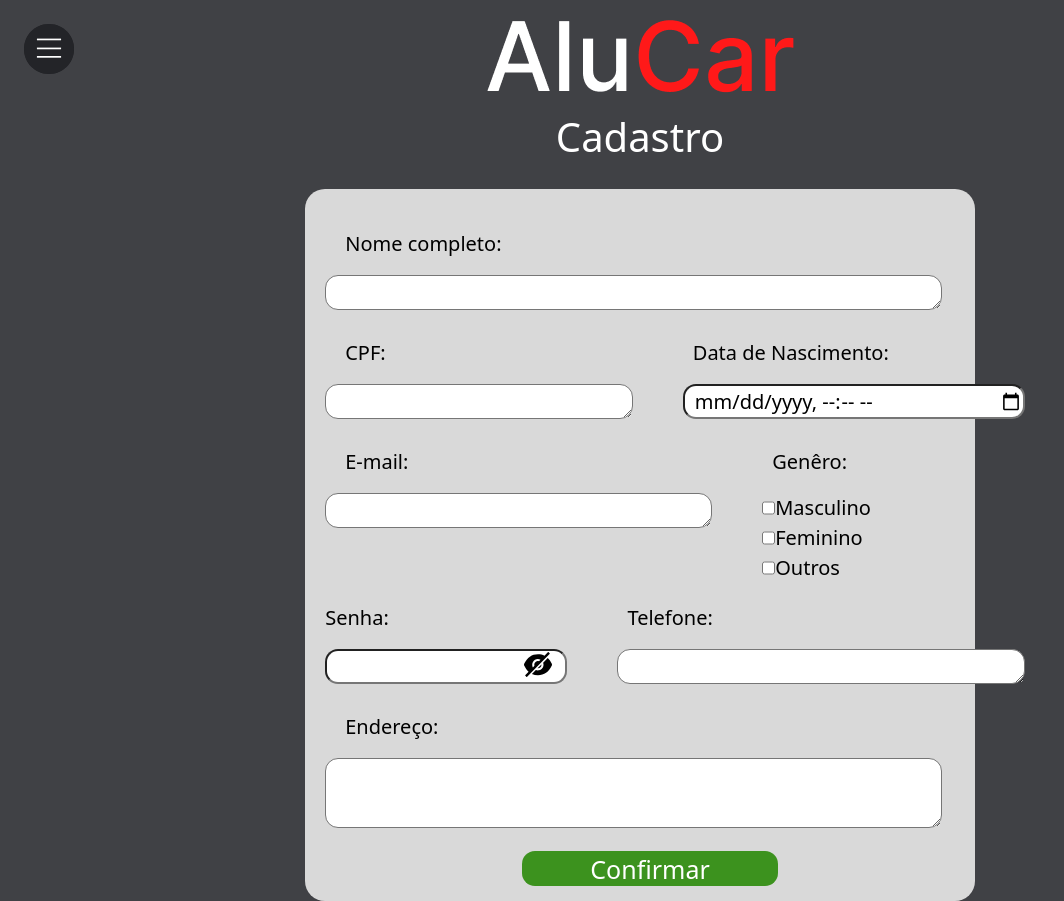
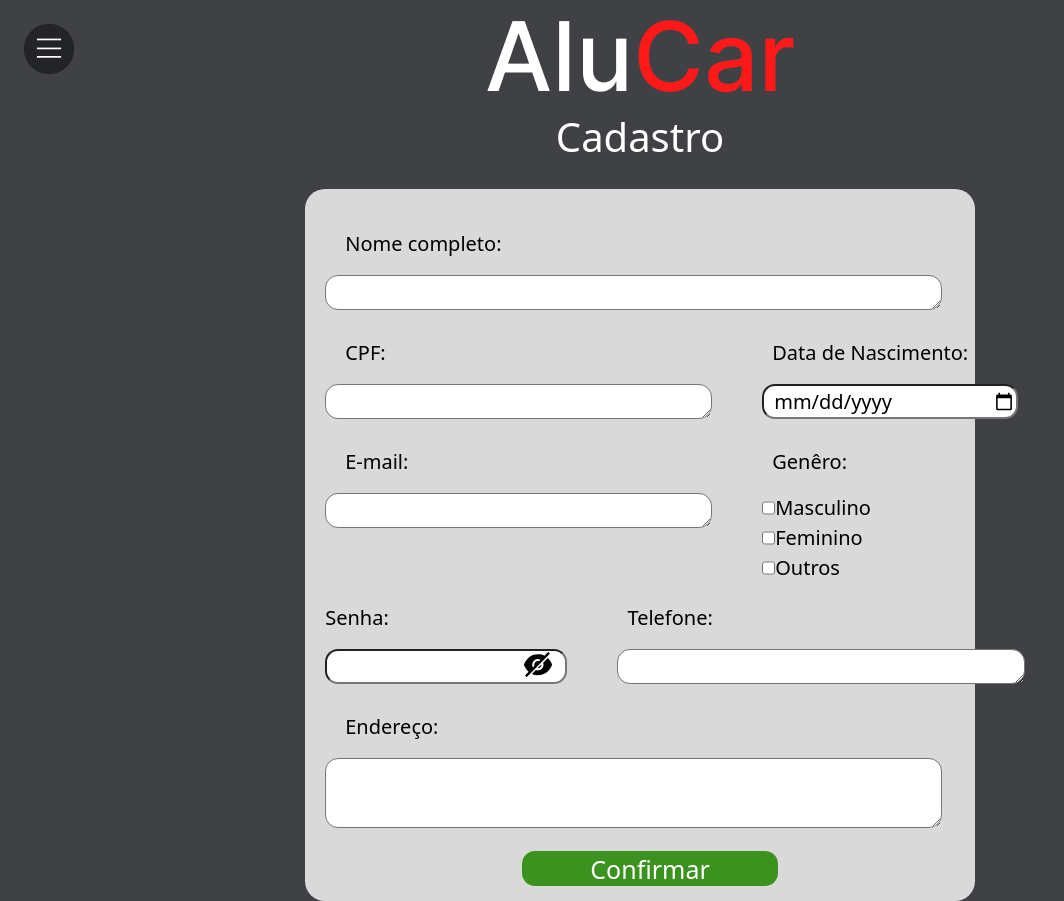
Before and after one commit to lucasacioly/CAR-RENTAL-SYSTEM, an Angular app in the folder Client/Car-Rental-System/: page /clientregistration in a window 1280 px wide. Shown: the whole page, without its empty margins (0-1064 px from the left). Built offline with nearby package versions, Linux system fonts and the light colour scheme.

Commit message:
options-locacao refactoring

```diff
--- a/Client/Car-Rental-System/src/app/client-registration/client-registration.component.html
+++ b/Client/Car-Rental-System/src/app/client-registration/client-registration.component.html
@@ -19,7 +19,7 @@
 
       <section>
         <p class="date">Data de Nascimento:</p>
-        <input class="date-txt" type="datetime-local" min="1930-08-28">
+        <input class="date-txt" type="date" min="1930-08-28">
       </section>
     </div>
 
```
Also changed, not shown: Client/Car-Rental-System/src/app/options-locacao/options-locacao.component.html (indentation only).
